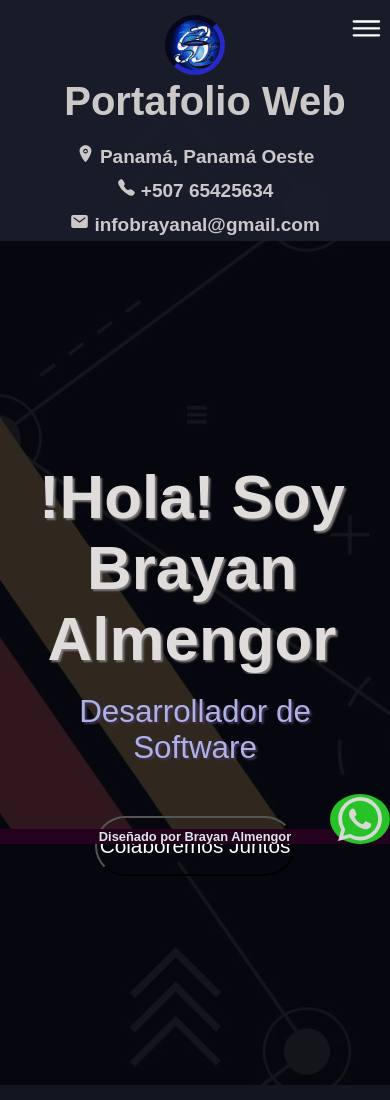
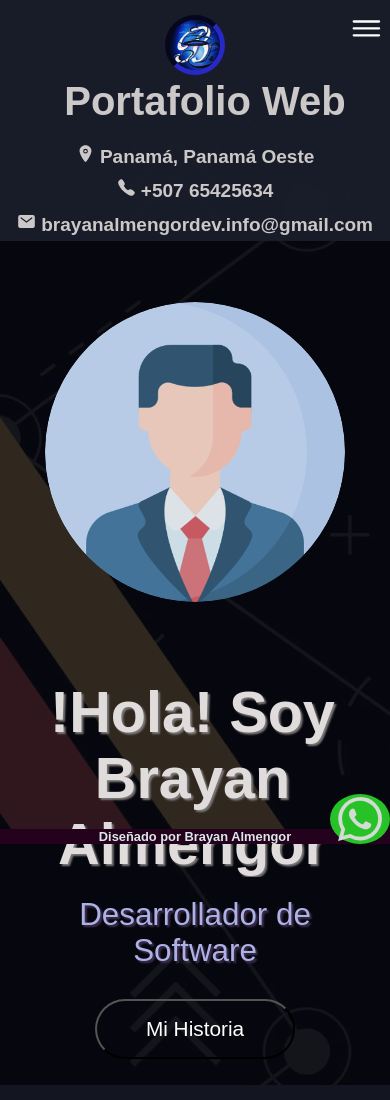
Before and after one commit to brayanalmengor04/portafolioweb.github.io, a plain HTML site: page index.html in a window 390 px wide. Shown: the top 1100 px of the page. Drawn offline with nearby package versions, Linux system fonts and the light colour scheme; a web font is replaced by a local one.

Commit message:
Update Commit 03/26/23

```diff
--- a/css/style.css
+++ b/css/style.css
@@ -110,12 +110,31 @@ html {
 
 .container__portada {
     display: flex;
+    justify-content: space-evenly;
+    align-items: center;
+    width: 100%;
+    height: 100vh;
+    background-color: #010107c9 ;
+}
+.container__portada__img {
+    display: flex;
+    justify-content: center;
+    align-items: center;
+    width: 50vw;
+    height: 100vh;
+}
+.container__portada__img img{
+    filter: brightness(0.9);
+    border-radius: 100%;
+    object-fit: cover;
+    width: 90%;
+    height: 70vh;
+}
+.container__portada__titulo-contenido{
+    display: flex;
     justify-content: center;
     align-items: center;
     flex-direction: column;
-    width: 100%;
-    height: 100vh;
-    background-color: #010107c9 ;
 }
 
 .container__portada-titulo {
@@ -306,9 +325,7 @@ html {
 .container__porfile img {
     width: 300px;
     border-radius: 50%;
-    /* filter: contrast(200%); */
-    filter: saturate(300%);
-    filter: brightness(0.8);
+    filter: brightness(0.9);
 }
 
 
@@ -709,11 +726,32 @@ html {
     /* fin nav */
 
     .container__portada{
+        justify-content: center;
+        align-items: center;
+        flex-direction: column;
         background-size: cover;
         width: 100%;
         height: 100vh;
     }
+    .container__portada__img {
+        width: 100%;
+    }
+    .container__portada__img img {
+        width: 300px;
+        height: 300px;
+    }
+    .container__portada__titulo-contenido{
+        width: 100%;
+        height: 100%;
 
+    }
+    .container__portada__titulo-contenido h1 ,buutom{
+        font-size: 4em;
+    }
+    .container__portada__titulo-contenido >.cotainer__portada-boton{
+        margin: 0 0 20px 0;
+
+    }
     .container__portada-titulo  h1{
         white-space: pre-wrap;
         animation: none;
--- a/index.html
+++ b/index.html
@@ -52,7 +52,7 @@
         </span>
         <span>
             <ion-icon name="mail"></ion-icon>
-            infobrayanal@gmail.com
+            brayanalmengordev.info@gmail.com
         </span>
         </div>
     </header>
@@ -113,6 +113,12 @@
     </nav>
 <!--  -->
     <section class="container__portada" >
+
+            <div class="container__portada__img">
+                <img src="/portafolioweb.github.io/image/porfile2.png" alt="porfile">
+            </div>
+
+            <div class="container__portada__titulo-contenido">
                 <div class="container__portada-titulo">
                     <h1 >!Hola! Soy Brayan Almengor</h1>
                 </div>
@@ -122,8 +128,10 @@
                 </div>
                 <!-- CONTENEDOR IMAGEN -->
                 <div  class="cotainer__portada-boton">
-                <button>Colaboremos Juntos</button>
+                    <button>Mi Historia</button>
                 </div>
+            </div>
+
 
     </section>
     <section class="container__sobremi" id="sobremi">
```
Lines whose indentation alone changed are shown as unchanged.
